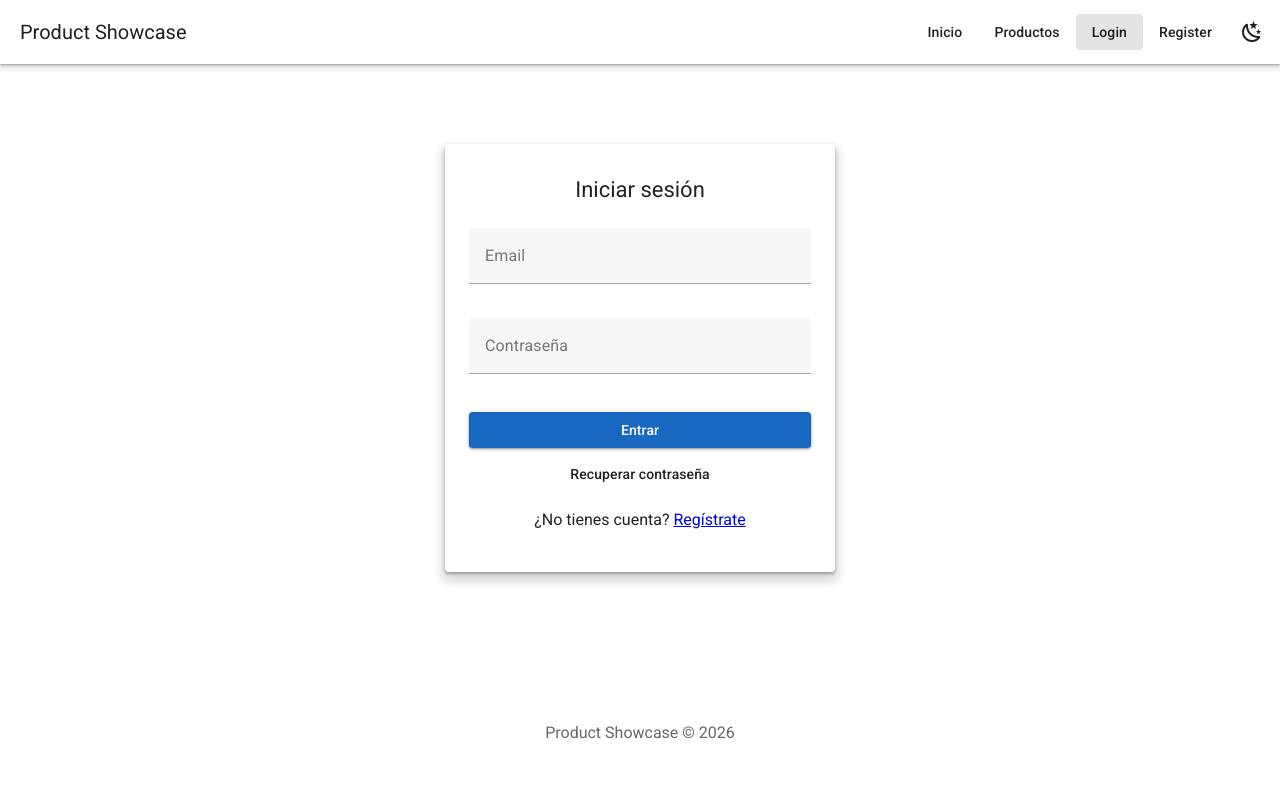
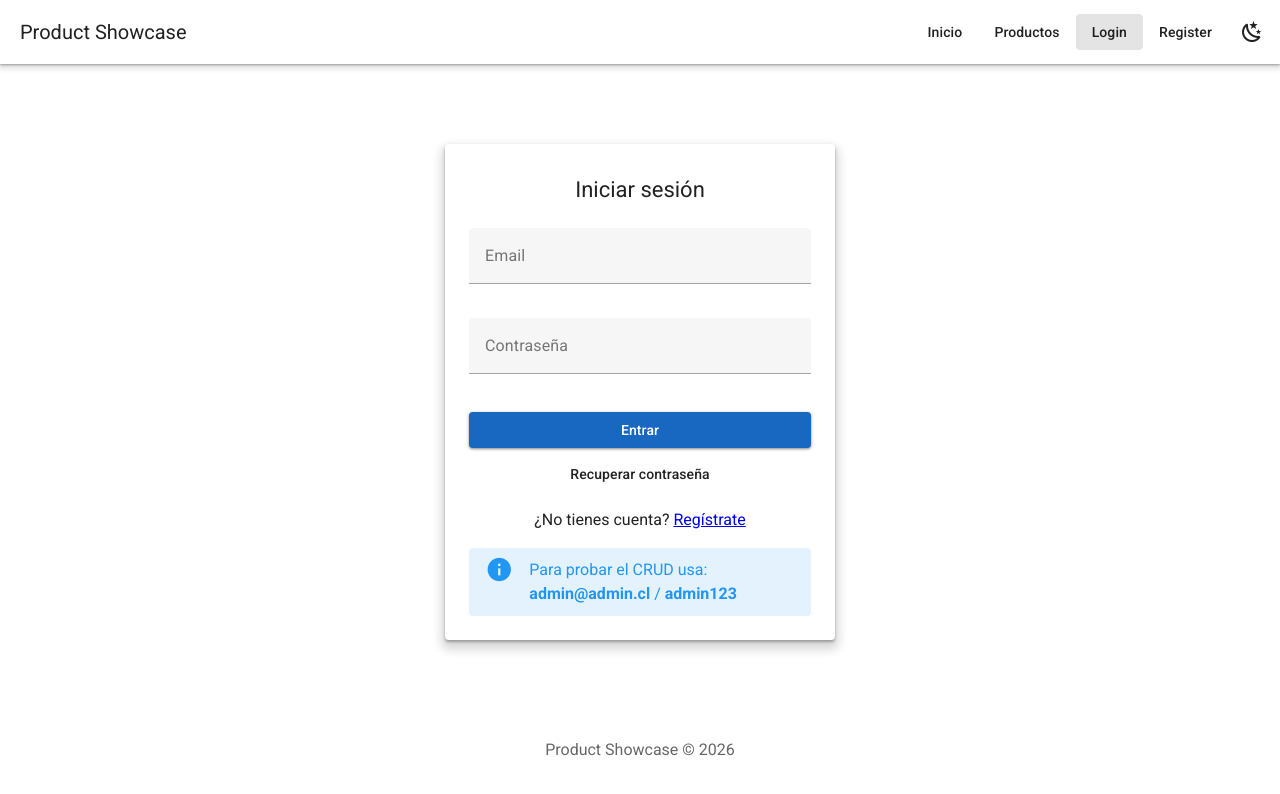
Before and after one commit to NicolasParadaA/product-showcase, a Vue app: page /login in a window 1280 px wide. Shown: the top 794 px of the page. Built offline with nearby package versions, Linux system fonts and the light colour scheme; no server answers.

Commit message:
feat: add admin test credentials hint on login page

```diff
--- a/src/views/LoginView.vue
+++ b/src/views/LoginView.vue
@@ -51,6 +51,14 @@
               Regístrate
             </router-link>
           </p>
+          <v-alert
+            type="info"
+            variant="tonal"
+            density="compact"
+            class="mt-3"
+          >
+            Para probar el CRUD usa: <strong>admin@admin.cl</strong> / <strong>admin123</strong>
+          </v-alert>
           <v-alert
             v-if="error"
             type="error"
```
